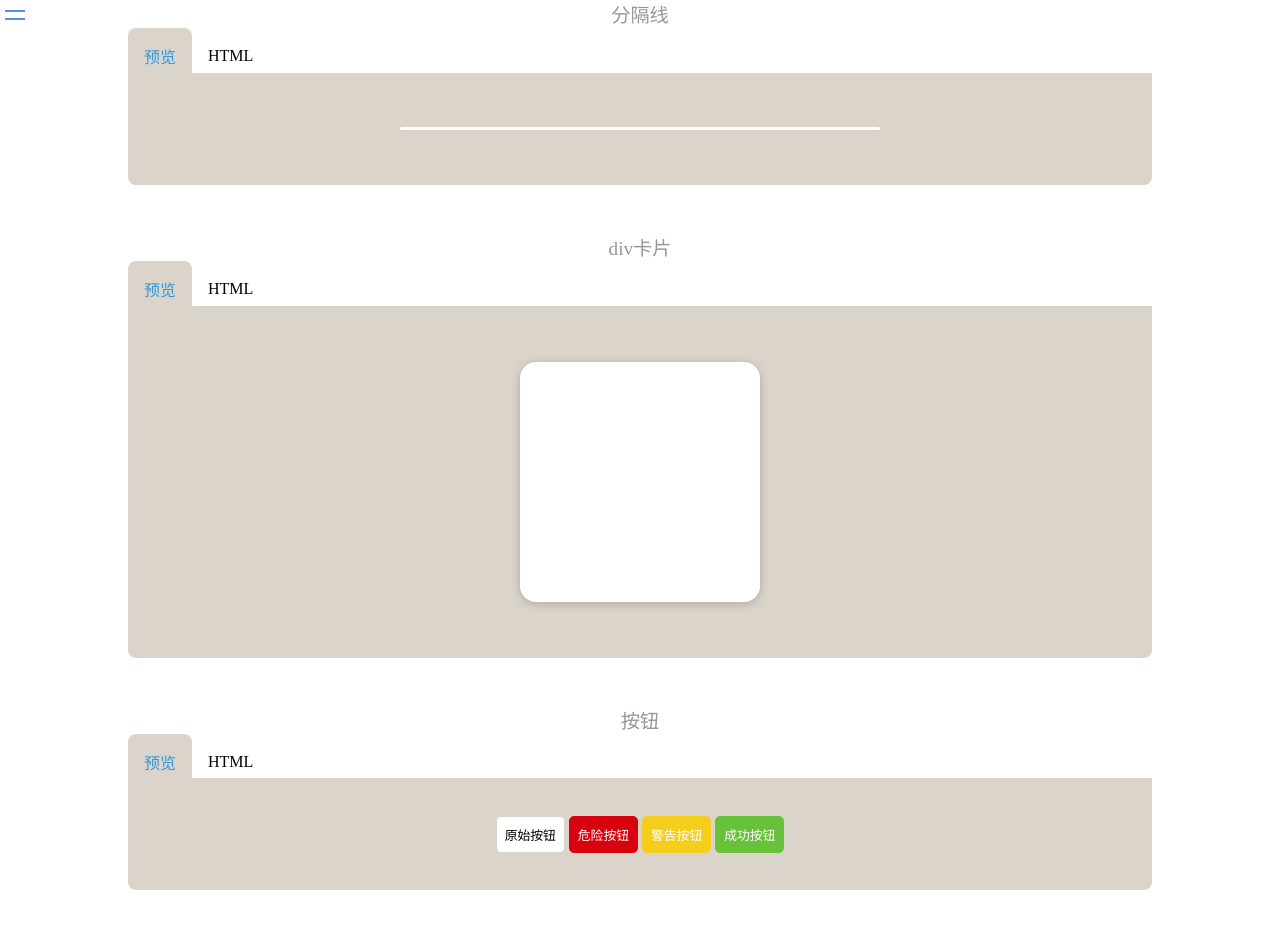
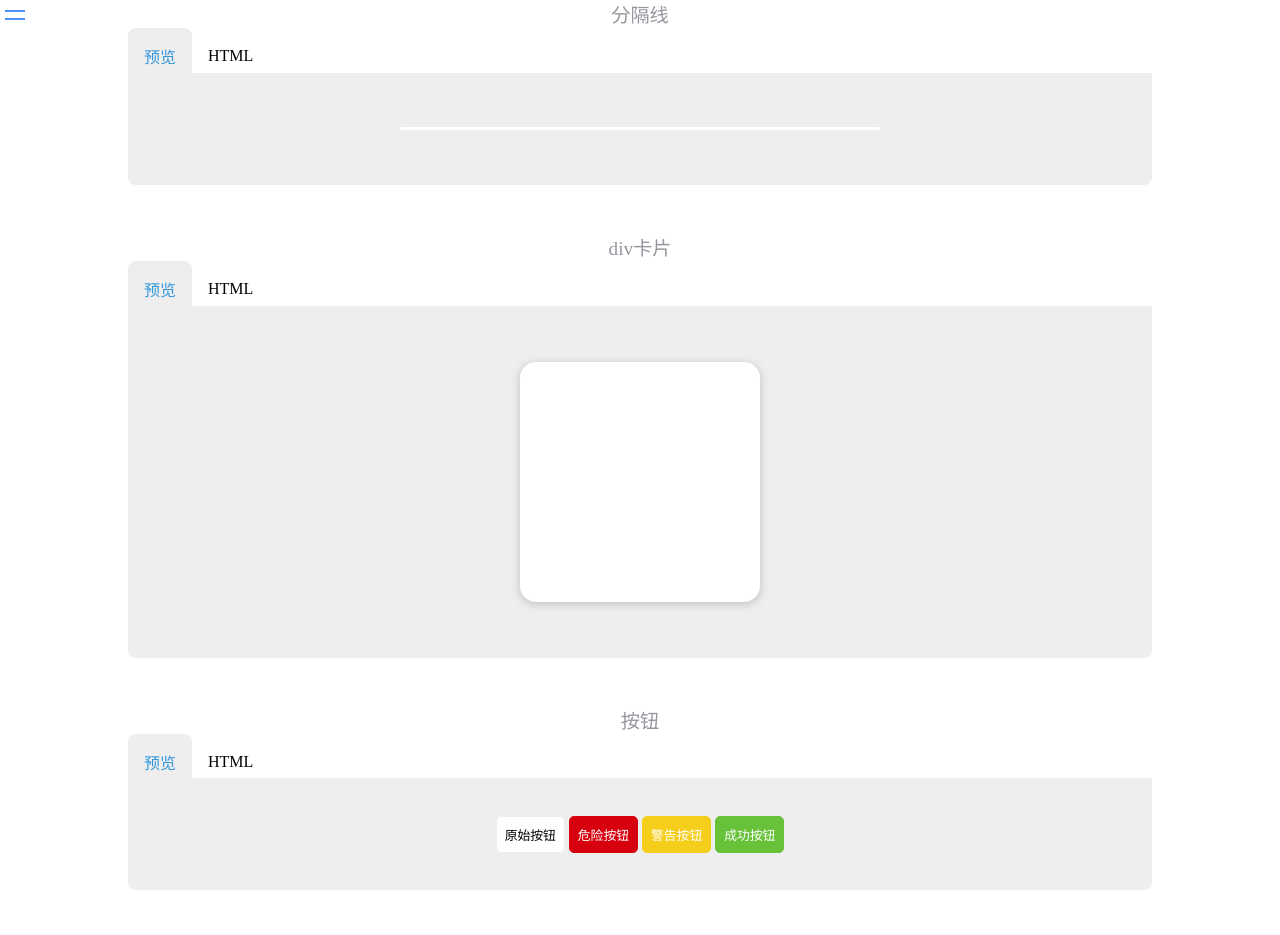
Before and after one commit to JianKang-Li/Style-library, a website: page index.html in a window 1280 px wide. Shown: the top 935 px of the page. Drawn offline with Linux system fonts and the light colour scheme.

Commit message:
修改背景色和高度

```diff
--- a/index.html
+++ b/index.html
@@ -133,6 +133,17 @@
     .LK-pell {
       width: 100px;
     }
+
+    .height {
+      height: 10rem;
+    }
+
+    /* 增高 */
+    @media screen and (max-width:1000px) {
+      .LK-tab .content.height {
+        height: 15rem;
+      }
+    }
   </style>
 </head>
 
@@ -219,7 +230,7 @@
           <li data-index="1" class="current">预览</li>
           <li data-index="2">HTML</li>
         </ul>
-        <div class="content">
+        <div class="content height">
           <div class="item">
             <div class="btns">
               <button class="btn">原始按钮</button>
@@ -271,7 +282,7 @@
           <li data-index="1" class="current">预览</li>
           <li data-index="2">HTML</li>
         </ul>
-        <div class="content" style="height: 8rem;">
+        <div class="content height">
           <div class="item">
             <select class="LK-select">
               <option selected>Open this select menu</option>
@@ -283,7 +294,8 @@
           <div class="item">
             <div class="LK-codes">
               &lt;select&nbsp;class=&quot;LK-select&quot;&gt;<br>
-              &lt;option&nbsp;selected&gt;Open&nbsp;this&nbsp;select&nbsp;menu&lt;/option&gt;<br>
+              &lt;option&nbsp;selected&gt;Open&nbsp;this&nbsp;select&nbsp;menu
+              &lt;/option&gt;<br>
               &lt;option&nbsp;value=&quot;1&quot;&gt;One&lt;/option&gt;<br>
               &lt;option&nbsp;value=&quot;2&quot;&gt;Two&lt;/option&gt;<br>
               &lt;option&nbsp;value=&quot;3&quot;&gt;Three&lt;/option&gt;<br>
@@ -342,7 +354,7 @@
           <li data-index="1" class="current">预览</li>
           <li data-index="2">HTML</li>
         </ul>
-        <div class="content" style="height:22rem ;">
+        <div class="content" style="height:24rem ;">
           <div class="item">
             <table class="LK-table">
               <thead>
@@ -404,7 +416,7 @@
           <li data-index="1" class="current">预览</li>
           <li data-index="2">HTML</li>
         </ul>
-        <div class="content" style="height:10rem ;">
+        <div class="content height">
           <div class="item">
             <div class="btns">
               <button class="btn" onclick="info()">info提示</button>
@@ -462,7 +474,7 @@
           <li data-index="1" class="current">预览</li>
           <li data-index="2">HTML</li>
         </ul>
-        <div class="content">
+        <div class="content height">
           <div class="item">
             <div class="links">
               <a href="#" class="LK-link">原始链接</a>
@@ -490,7 +502,7 @@
           <li data-index="1" class="current">预览</li>
           <li data-index="2">HTML</li>
         </ul>
-        <div class="content" style="height: 8rem;">
+        <div class="content height">
           <div class="item">
             <div class="tags">
               <div class="LK-tag">原始标签</div>
@@ -540,7 +552,7 @@
           <li data-index="1" class="current">预览</li>
           <li data-index="2">HTML</li>
         </ul>
-        <div class="content" style="height: 20rem;">
+        <div class="content" style="height: 22rem;">
           <div class="item">
             <div class="icons">
               <i class="Li Li-sun"></i>
@@ -619,7 +631,7 @@
           <li data-index="1" class="current">预览</li>
           <li data-index="2">HTML</li>
         </ul>
-        <div class="content">
+        <div class="content height">
           <div class="item">
             <div>
               <input type="checkbox" class="LK-toggle">toggle
@@ -648,7 +660,7 @@
           <li data-index="1" class="current">预览</li>
           <li data-index="2">HTML</li>
         </ul>
-        <div class="content">
+        <div class="content" style="height: 8rem;">
           <div class="item">
             <div>
               <input type="radio" class="LK-radio" name="ljk">213
@@ -681,7 +693,8 @@
           </div>
           <div class="item">
             <div class="LK-codes">
-              &nbsp;&lt;progress&nbsp;value=&quot;10&quot;&nbsp;max=&quot;100&quot;&nbsp;class=&quot;LK-progress&quot;&gt;&lt;/progress&gt;
+              &nbsp;&lt;progress&nbsp;value=&quot;10&quot;&nbsp;max=&quot;100&quot;
+              class=&quot;LK-progress&quot;&gt;&lt;/progress&gt;
             </div>
           </div>
         </div>
--- a/src/css/LK.css
+++ b/src/css/LK.css
@@ -24,35 +24,35 @@
   margin: 0;
   /* 初始化颜色 */
   /* 蓝色 */
-  --pr-blue: #0d6efd;
+  --pr-blue: rgba(13, 110, 253, 1);
   /* 灰色 */
-  --pr-gray: #f4f4f5;
+  --pr-gray: rgba(244, 244, 245, 1);
   /* 原色 */
-  --primary: #dad4cb;
+  --primary: rgba(238, 238, 238, 1);
   /* 克莱因蓝 */
-  --klein_blue: #002e9b;
+  --klein_blue: rgba(0, 46, 155, 1);
   /* 警告 */
-  --warning: #f5cd1b;
-  --warnbg: #fdf6ec;
+  --warning: rgba(245, 205, 27, 1);
+  --warnbg: rgba(253, 246, 236, 1);
   /* 白色 */
-  --pr-white: #ffffff;
+  --pr-white: rgba(255, 255, 255, 1);
   /* 危险 */
-  --danger: #d7000f;
+  --danger: rgba(215, 0, 15, 1);
   /* 成功 */
-  --success: #67c23a;
-  --success-bg: #f0f9eb;
+  --success: rgba(103, 194, 58, 1);
+  --success-bg: rgba(240, 249, 235, 1);
   /* 阴影 */
-  --shadow: #ecf0f1;
+  --shadow: rgba(236, 240, 241, 1);
   /* 边框 */
-  --border: #dfe4ea;
+  --border: rgba(223, 228, 234, 1);
   /* 黑色 */
-  --black: #000000;
+  --black: rgba(0, 0, 0, 1);
   /* 表格警告 */
-  --table-danger: #f8d7da;
+  --table-danger: rgba(248, 215, 218, 1);
   /* tip文字 */
-  --tip-color: #94979d;
+  --tip-color: rgba(148, 151, 157, 1);
   /* 蓝色背景 */
-  --blue-bg: #ecf5ff;
+  --blue-bg: rgba(236, 245, 255, 1);
 
   /* 与文字对齐 */
   --vertical-align: center;
--- a/src/css/codes.css
+++ b/src/css/codes.css
@@ -13,6 +13,7 @@
 
 .LK-codes pre {
   margin: 0;
+  max-width: 100%;
   height: fit-content;
   white-space: pre-line;
 }
--- a/src/css/forms.css
+++ b/src/css/forms.css
@@ -107,7 +107,7 @@
   width: 10rem;
   height: 0.5em;
   vertical-align: var(--vertical-align);
-  background-color: var(--shadow);
+  background-color: var(--border);
   border-radius: 1rem;
 }
 
--- a/src/css/progress.css
+++ b/src/css/progress.css
@@ -3,7 +3,7 @@
 }
 
 .LK-progress::-webkit-progress-bar {
-  background-color: var(--shadow);
+  background-color: var(--border);
   border-radius: 0.3rem;
   height: 0.5rem;
 }
```
Also changed, not shown: dist/static/css/index.css, 1 other file.
